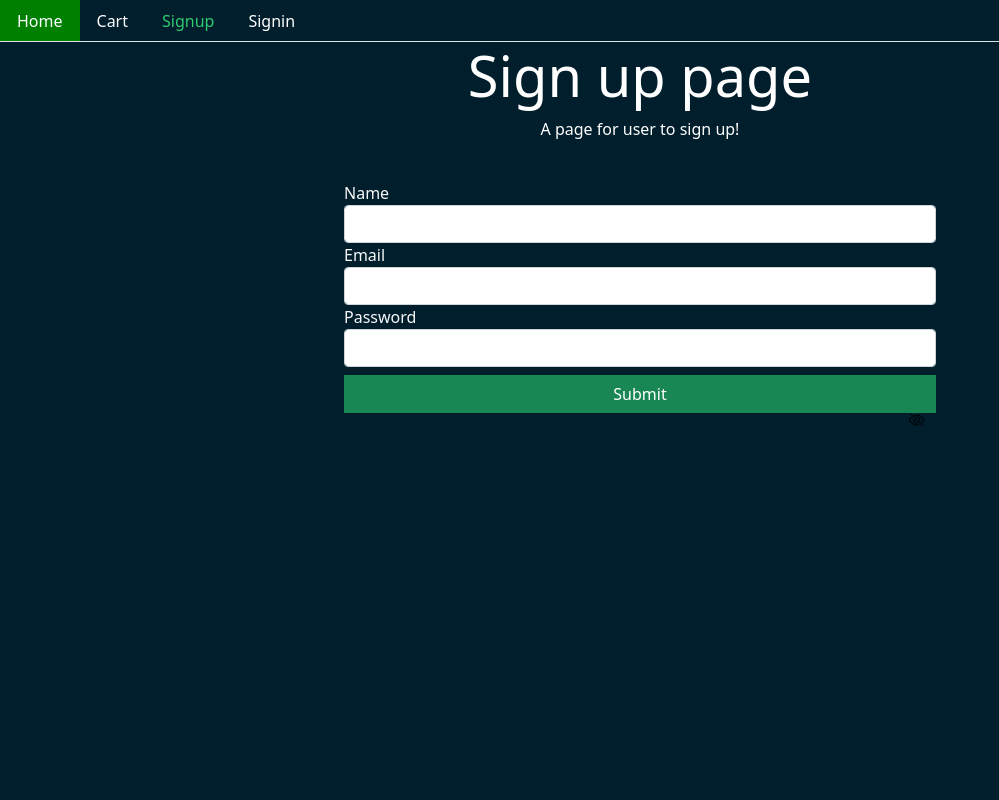
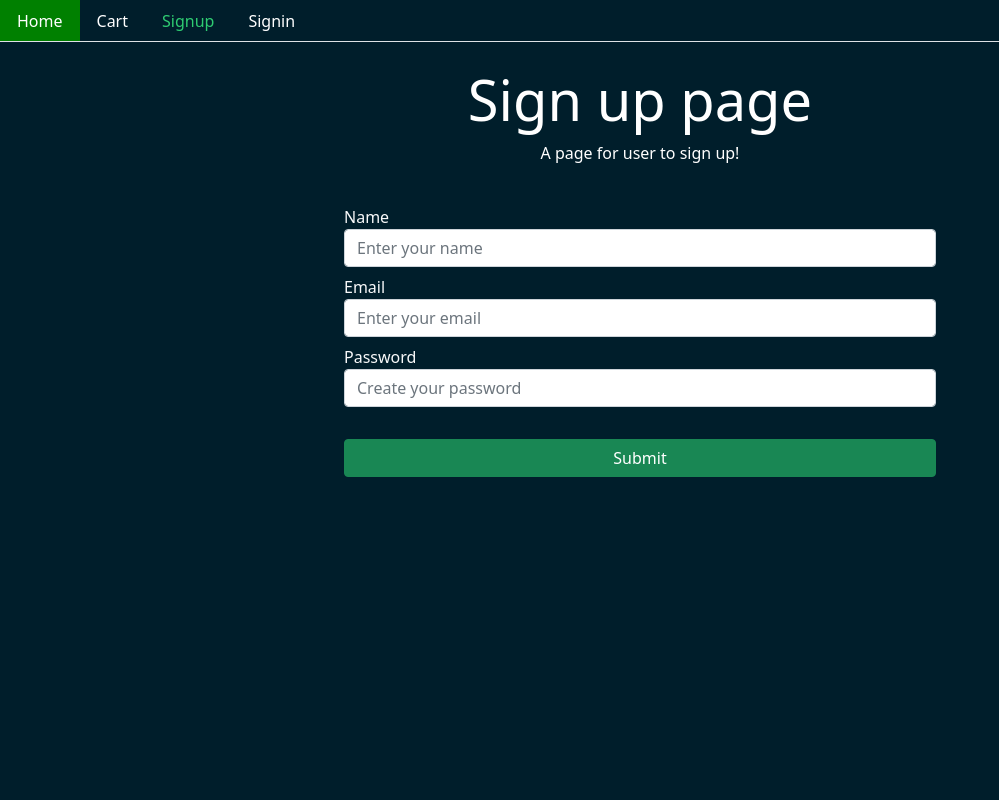
Before and after one commit to sumana10/tshirt-store, a React (Create React App) app in the folder projfrontend/: page /signup in a window 1280 px wide. Shown: the top 800 px of the page, without its empty margins (0-999 px from the left). Built offline with nearby package versions, Linux system fonts and the light colour scheme.

Commit message:
changes in signup form

```diff
--- a/projfrontend/src/core/Base.js
+++ b/projfrontend/src/core/Base.js
@@ -14,7 +14,7 @@ const Base = ({
           <div className="container-fluid  min-vh-100">
               <div className="jumbotron text-white text-center">
               {title !=='Home Page' ? ( <>
-                <h2 className="display-4">{title}</h2>
+                <h2 className="display-4 mt-4">{title}</h2>
                 <p className="head">{description}</p>
                 </>
                 ) : null}
--- a/projfrontend/src/styles.css
+++ b/projfrontend/src/styles.css
@@ -39,22 +39,22 @@ body {
   transition: transform 0.4s ease;
 
 }
-/* .card:hover{
+.card:hover{
   transform: scale(1.05);
-  /* transition: transform 4s ease-out;
-} */
+  /* transition: transform 4s ease-out;  */
+}
 
 .admin:hover{
   transform: scale(1.0);
 }
 
-.zoomin{
+/* .zoomin{
   transition: transform 0.4s ease;
 }
 
 .zoomin:hover{
   transform: scale(1.1);
-}
+} */
 
 @media screen and (max-width:600px){
 
--- a/projfrontend/src/user/Signin.js
+++ b/projfrontend/src/user/Signin.js
@@ -82,19 +82,19 @@ const Signin = () => {
       <div className="row">
         <div className="col-md-6 offset-sm-3 text-left">
           <form>
-            <div className="form-group">
+            <div className="form-group mb-2">
               <label className="text-light">Email</label>
               <input className="form-control" type="email" value={email}
-              onChange = {handleChange("email")} />
+              onChange = {handleChange("email")} placeholder="Enter your email"/>
             </div>
 
-            <div className="form-group">
+            <div className="form-group mb-2">
               <label className="text-light">Password</label>
               <input className="form-control" type="password" value={password}
-              onChange = {handleChange("password")} />
+              onChange = {handleChange("password")} placeholder="Enter your password"/>
             </div>
-            <div class="d-grid gap-2 py-2">
-              <button onClick={onSubmit} className="btn btn-success" type="button">Submit</button>
+            <div class="d-grid gap-2 py-2 mt-4">
+              <button onClick={onSubmit} className="btn btn-success rounded" type="button">Submit</button>
             </div>
           </form>
         </div>
--- a/projfrontend/src/user/Signup.js
+++ b/projfrontend/src/user/Signup.js
@@ -45,28 +45,28 @@ const Signup = () => {
       <div className="row">
         <div className="col-md-6 offset-sm-3 text-left">
           <form>
-            <div className="form-group">
+            <div className="form-group mb-2">
               <label className="text-light">Name</label>
               <input className="form-control" type="text" value={name}
-              onChange = {handleChange("name")}/>
+              onChange = {handleChange("name")} placeholder="Enter your name"/>
             </div>
-            <div className="form-group">
+            <div className="form-group mb-2">
               <label className="text-light">Email</label>
               <input className="form-control" type="email" value={email}
-              onChange = {handleChange("email")} />
+              onChange = {handleChange("email")} placeholder="Enter your email" />
             </div>
-            <div className="form-group">
+            <div className="form-group mb-2">
 
               <label className="text-light">Password</label>
               <div>
-              <i class="bi bi-eye-slash" id="togglePassword"></i>
+
               <input className="form-control" type="password"  value={password}
-              onChange = {handleChange("password")} />
+              onChange = {handleChange("password")} placeholder="Create your password"/>
               </div>
 
             </div>
-            <div class="d-grid gap-2 py-2">
-              <button onClick={onSubmit} className="btn btn-success" type="button">Submit</button>
+            <div class="d-grid gap-2 py-2 mt-4">
+              <button onClick={onSubmit} className="btn btn-success rounded" type="button">Submit</button>
             </div>
           </form>
         </div>
```
